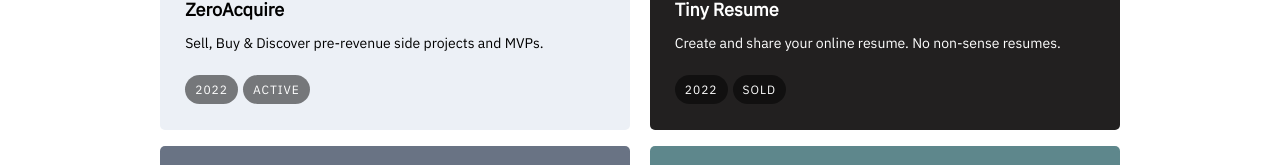
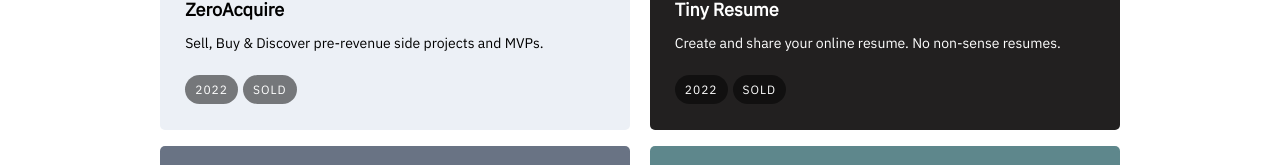
Before and after one commit to naeemnur/naeemnur.com, a React (Create React App) app: page / in a window 1280 px wide. Shown: the part 444-609 px from the top of the page. Built offline with nearby package versions, Linux system fonts and the light colour scheme.

Commit message:
ZA update

```diff
--- a/src/Home.js
+++ b/src/Home.js
@@ -36,7 +36,7 @@
               pClass="nn_project nn_za"
               title="ZeroAcquire"
               url="https://zeroacquire.com/"
-              status="Active"
+              status="Sold"
             />
 
             <Project
```
Also changed, not shown: package.json (+4 -4 lines), 1 other file (tests, documents, lock files or other folders).
